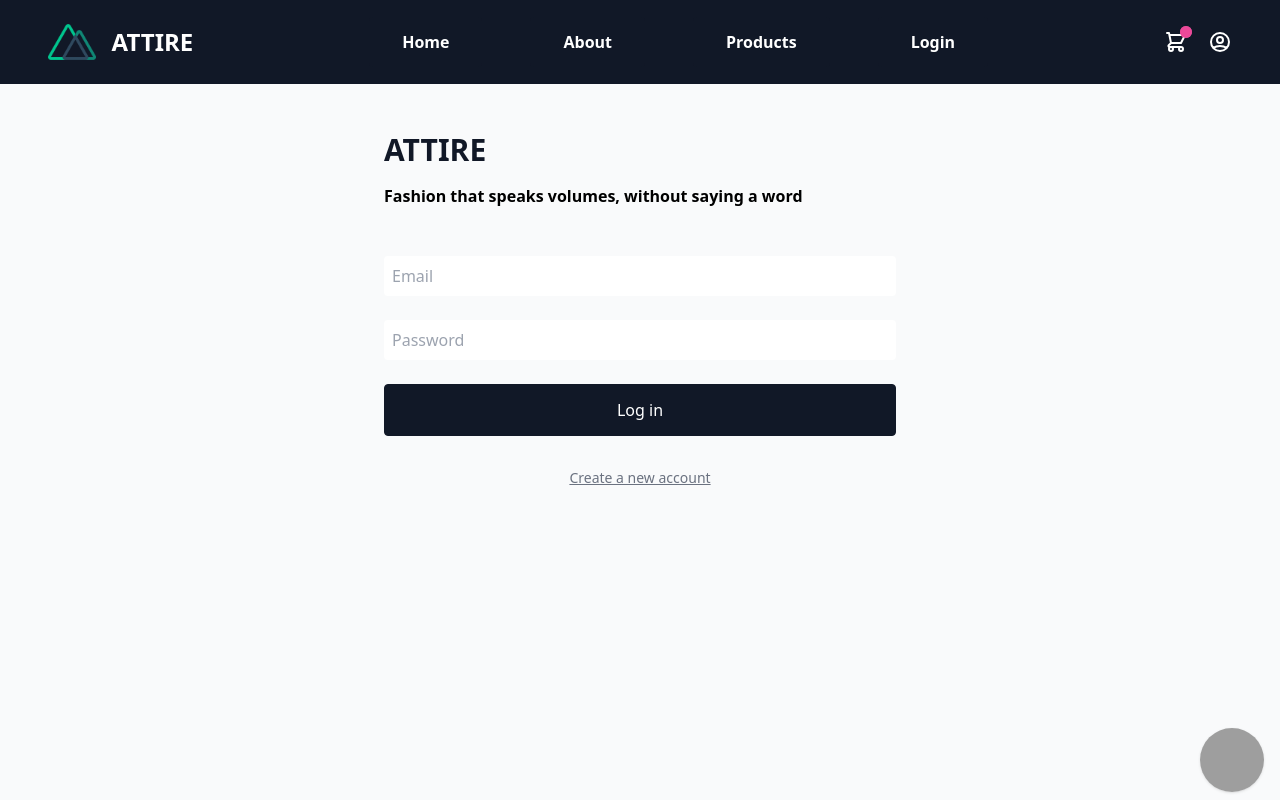
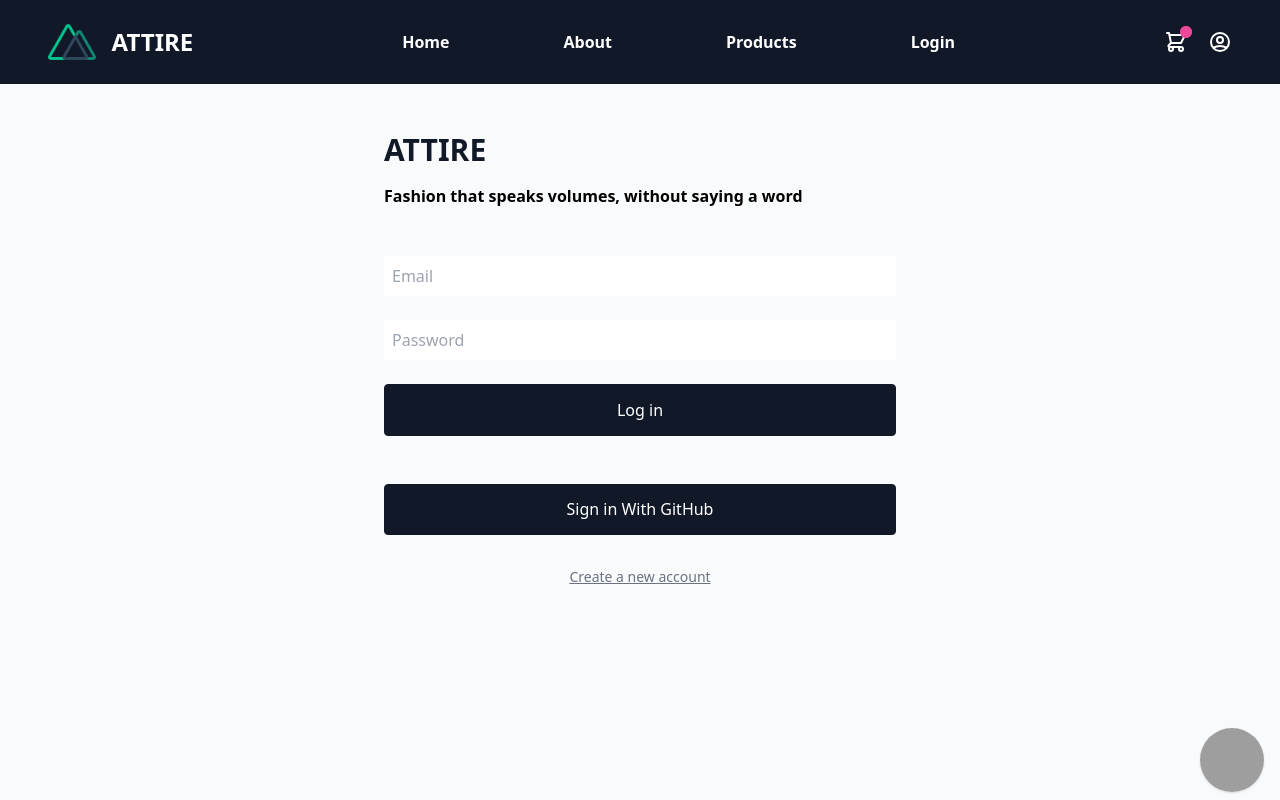
Before and after one commit to aayu5hgit/nuxt-shopping, a Nuxt app: page /login in a window 1280 px wide. Built offline with nearby package versions, Linux system fonts and the light colour scheme; no server answers; grey boxes are pictures that could not be loaded.

Commit message:
GitHub SignIn

```diff
--- a/pages/login.vue
+++ b/pages/login.vue
@@ -22,6 +22,7 @@ const isSignUp = ref(false)
 
 const client = useSupabaseClient()
 
+
 const signUp = async () => {
   const { user, error } = await client.auth.signUp({
     email: email.value,
@@ -29,6 +30,7 @@ const signUp = async () => {
   })
   console.log('user', user)
   console.log('error', error)
+
 }
 
 const login = async () => {
@@ -38,7 +40,24 @@ const login = async () => {
   })
   console.log('user', user)
   console.log('error', error)
+
 }
+
+
+//   async function signInWithGitHub() {
+//   const { data, error } = await supabase.auth.signInWithOAuth({
+//     provider: 'github',
+//   })
+// }
+
+const signInWithGitHub = async () => {
+  const { data, error } = await supabase.auth.signInWithOAuth({
+    provider: 'github',
+  })
+  console.log('data', data)
+  console.log('error', error)
+}
+
 
 const user = useSupabaseUser()
 onMounted(() => {
@@ -74,9 +93,18 @@ onMounted(() => {
         class="p-2 text-black rounded bg-charcoal-600 mb-4"
         required
       />
+
       <button type="submit" class="button">
         <span v-if="isSignUp" @click="toast"> Sign up </span>
         <span v-else > Log in </span>
+      </button>
+
+    </form>
+
+      <form
+      class="flex flex-col gap-2 mt-12"
+    ><button type="submit" class="button" @click="signInWithGitHub">
+        Sign in With GitHub
       </button>
     </form>
     <button
```
